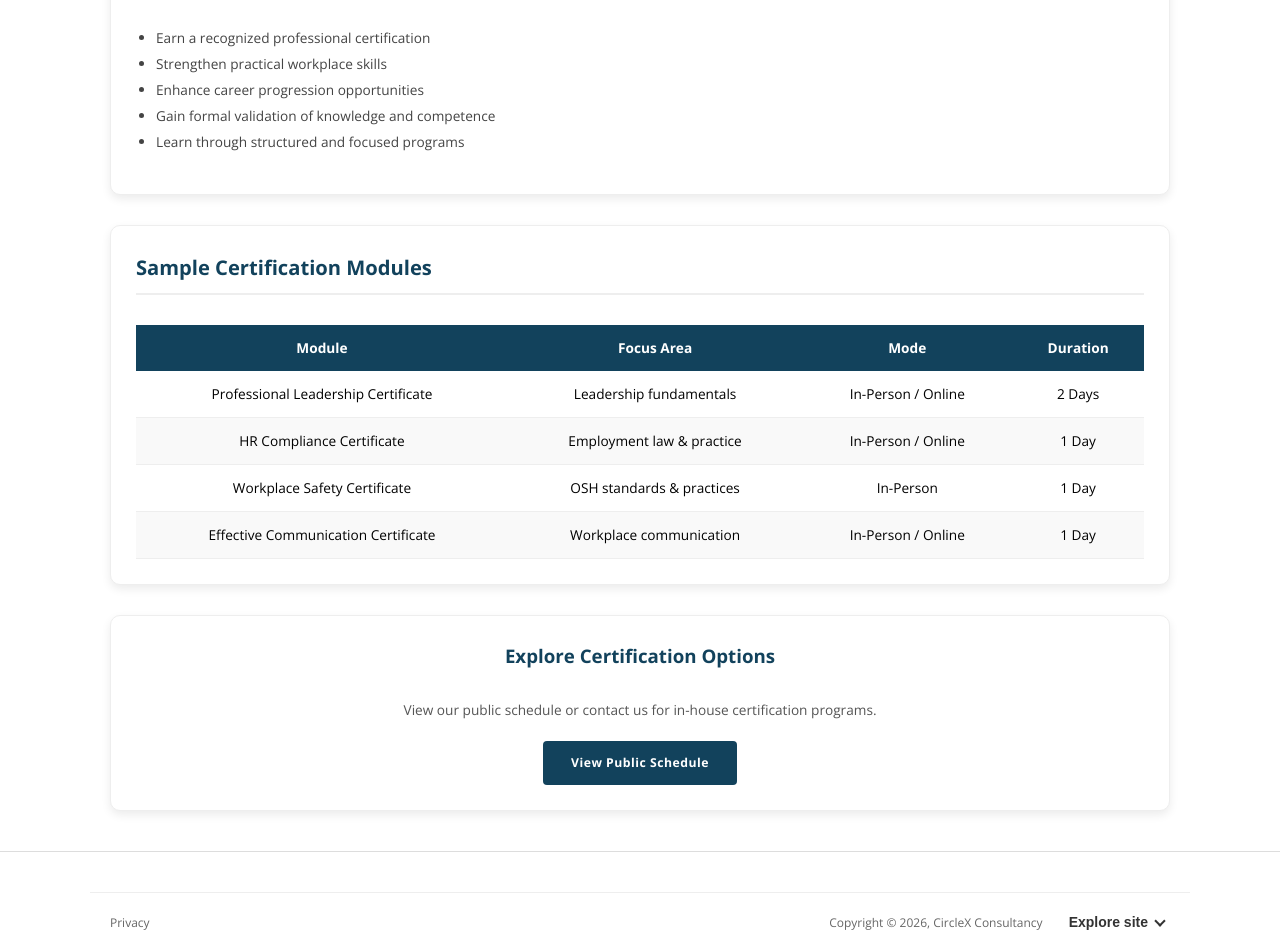
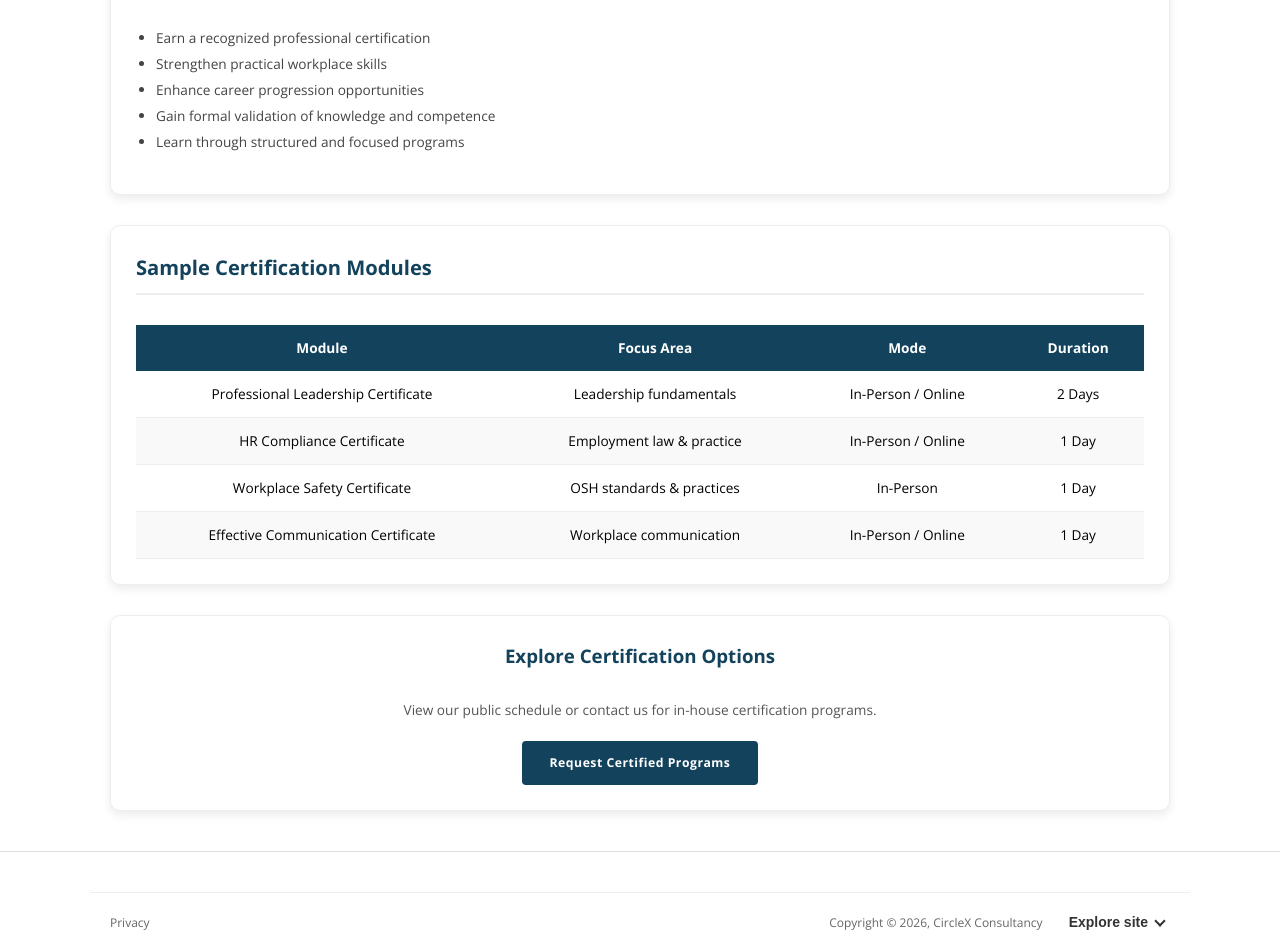
Before and after one commit to kiaarjen27/cxcons, a Jekyll site: the page built from programs/certification.html, in a window 1280 px wide. Shown: the part 1112-2064 px from the top of the page. Built offline with Jekyll 4.4.1, drawn with Linux system fonts in a browser that asks for light colours.

Commit message:
Update certification.html

```diff
--- a/programs/certification.html
+++ b/programs/certification.html
@@ -92,8 +92,8 @@ description: Professional certification programs by Circlex Consultancy. Structu
     View our public schedule or contact us for in-house certification programs.
   </p>
   <div style="text-align: center;">
-    <a href="/programs/public-training" class="subscribe-btn" style="background:#12425c; display:inline-block; padding: 12px 28px; color: white; text-decoration: none; border-radius: 4px; font-weight: 600;">
-      View Public Schedule
+    <a href="/programs/request-custom-programs/" class="subscribe-btn" style="background:#12425c; display:inline-block; padding: 12px 28px; color: white; text-decoration: none; border-radius: 4px; font-weight: 600;">
+      Request Certified Programs
     </a>
   </div>
 
```
